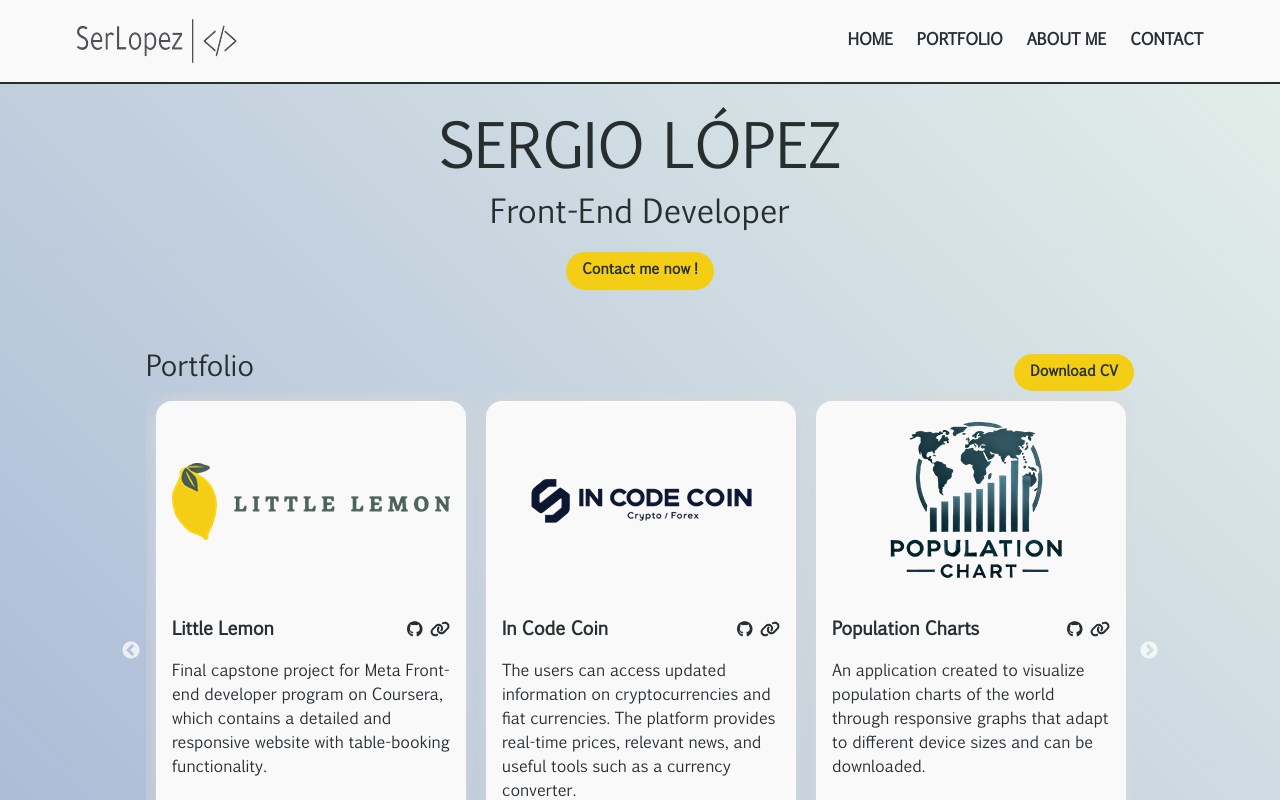
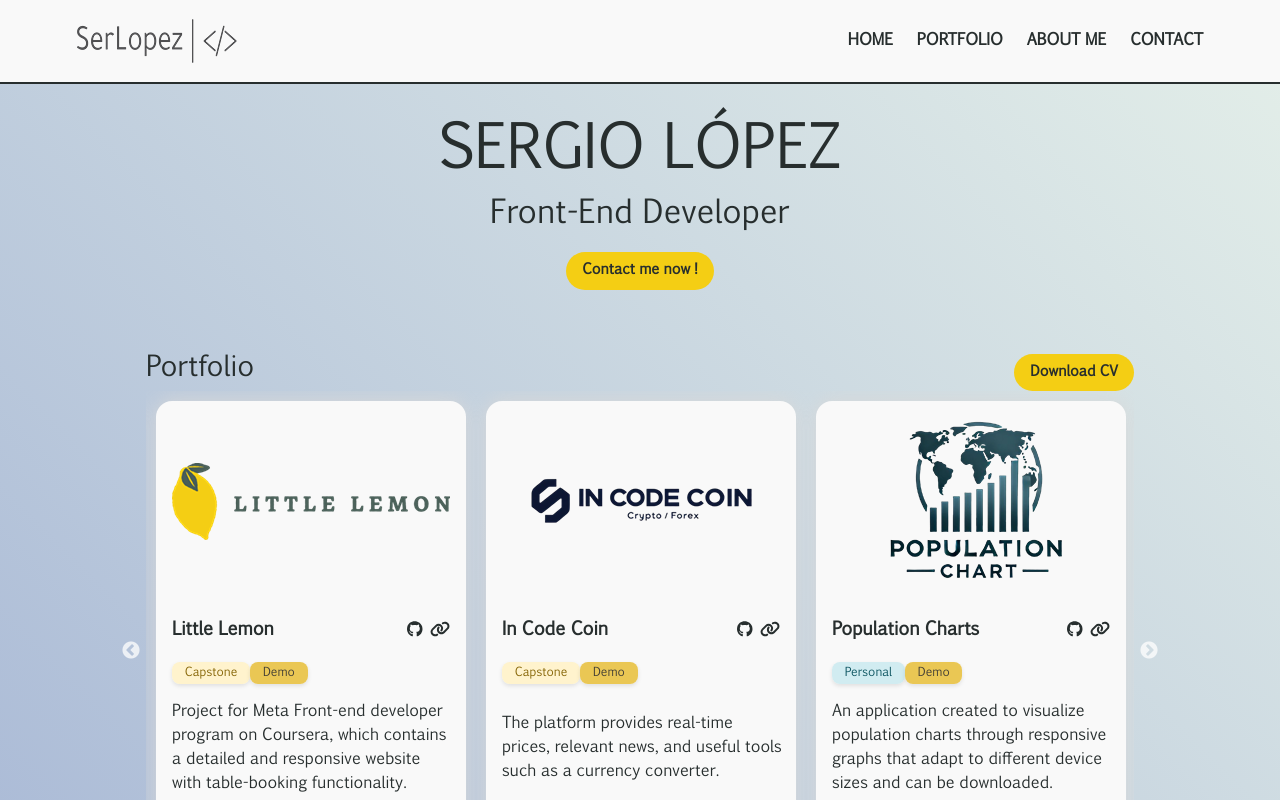
Before and after one commit to monsieurlopez/site_web_2.0, a React (Create React App) app: page / in a window 1280 px wide. Shown: the top 800 px of the page. Built offline with nearby package versions, Linux system fonts and the light colour scheme; a web font is replaced by a local one.

Commit message:
<feat> update badges cards to show status and type

```diff
--- a/src/components/pages/Home/Card.css
+++ b/src/components/pages/Home/Card.css
@@ -134,7 +134,7 @@
   color: #272e2e;
   padding: 0.3rem 0.8rem;
   border-radius: 0.5rem;
-  font-size: 0.85rem;
+  font-size: 0.75rem;
   font-weight: 500;
   box-shadow: 0px 2px 4px rgba(0, 0, 0, 0.1);
   white-space: nowrap;
@@ -147,3 +147,34 @@
   background-color: #e0e0e0;
   color: #1a1a1a;
 }
+
+/** Style badges for type **/
+.type-Personal {
+  background-color: #d1ecf1;
+  color: #0c5460;
+}
+
+.type-Client {
+  background-color: #61ed82;
+  color: #055518;
+}
+
+.type-Capstone {
+  background-color: #fff3cd;
+  color: #856404;
+}
+
+.status-Demo {
+  background-color: #eac754;
+  color: #423e35;
+}
+
+.status-Online {
+  background-color: #71a9e6;
+  color: #021c38;
+}
+
+.status-Working {
+  background-color: #d1ecf1;
+  color: #0c5460;
+}
--- a/src/components/pages/Home/Cards.jsx
+++ b/src/components/pages/Home/Cards.jsx
@@ -10,7 +10,13 @@ const Project = ({ card }) => {
       <div className="project-card-image">
         <img src={card.image} alt={card.name} loading="lazy" />
         <div className="project-card-image-overlay">
-          <a type="button" href={card.url} target="_blank" rel="noopener noreferrer" className="project-card-image-overlay-link">
+          <a
+            type="button"
+            href={card.url}
+            target="_blank"
+            rel="noopener noreferrer"
+            className="project-card-image-overlay-link"
+          >
             Visit the site
           </a>
         </div>
@@ -37,6 +43,12 @@ const Project = ({ card }) => {
         </div>
       </div>
       <div className="project-card-body-footer">
+        <div className="project-card-meta">
+          <span className={`project-badge type-${card.type}`}>{card.type}</span>
+          <span className={`project-badge status-${card.status}`}>
+            {card.status}
+          </span>
+        </div>
         <p>{card.description}</p>
         <div className="project-badges">
           {card.badges.map((badge, index) => (
--- a/src/components/pages/Home/Portfolio.css
+++ b/src/components/pages/Home/Portfolio.css
@@ -17,7 +17,7 @@
 
 .portfolio-projects-header h2 {
   line-height: 1;
-  font-family: 'Pigiarniq', sans-serif;
+  font-family: "Pigiarniq", sans-serif;
   font-weight: normal;
   font-size: 1.75rem;
 }
--- a/src/components/pages/Home/Portfolio.jsx
+++ b/src/components/pages/Home/Portfolio.jsx
@@ -15,7 +15,7 @@ const proyects = [
     image: littleLemonImage,
     url: "https://little-lemon-restaurant-wine.vercel.app/",
     github: "https://github.com/monsieurlopez/little-lemon-restaurant",
-    description: `Final capstone project for Meta Front-end developer program on Coursera,
+    description: `Project for Meta Front-end developer program on Coursera,
       which contains a detailed and responsive website with table-booking
       functionality.`,
     badges: [
@@ -27,13 +27,15 @@ const proyects = [
       "EmailJS",
       "Formik",
     ],
+    type: "Capstone",
+    status: "Demo",
   },
   {
     name: "In Code Coin",
     image: inCodeCoin,
     url: "https://in-code-coin.github.io/in-code-solutions/",
     github: "https://github.com/IN-CODE-COIN/in-code-solutions",
-    description: `The users can access updated information on cryptocurrencies and fiat currencies. The platform provides real-time prices, relevant news, and useful tools such as a currency converter.`,
+    description: `The platform provides real-time prices, relevant news, and useful tools such as a currency converter.`,
     badges: [
       "HTML",
       "CSS",
@@ -42,13 +44,15 @@ const proyects = [
       "GridJs",
       "APIs",
     ],
+    type: "Capstone",
+    status: "Demo",
   },
   {
     name: "Population Charts",
     image: populationChartImage,
     url: "https://population-charts.vercel.app/",
     github: "https://github.com/monsieurlopez/population-charts",
-    description: `An application created to visualize population charts of the world through responsive graphs that adapt to different device sizes and can be downloaded.`,
+    description: `An application created to visualize population charts through responsive graphs that adapt to different device sizes and can be downloaded.`,
     badges: [
       "HTML",
       "CSS",
@@ -58,6 +62,8 @@ const proyects = [
       "Axios",
       "Bootstrap",
     ],
+    type: "Personal",
+    status: "Demo",
   },
   {
     name: "Bárbara García Torres",
@@ -73,6 +79,8 @@ const proyects = [
       "Bootstrap",
       "EmailJS",
     ],
+    type: "Client",
+    status: "Online",
   },
 ];
 
```
